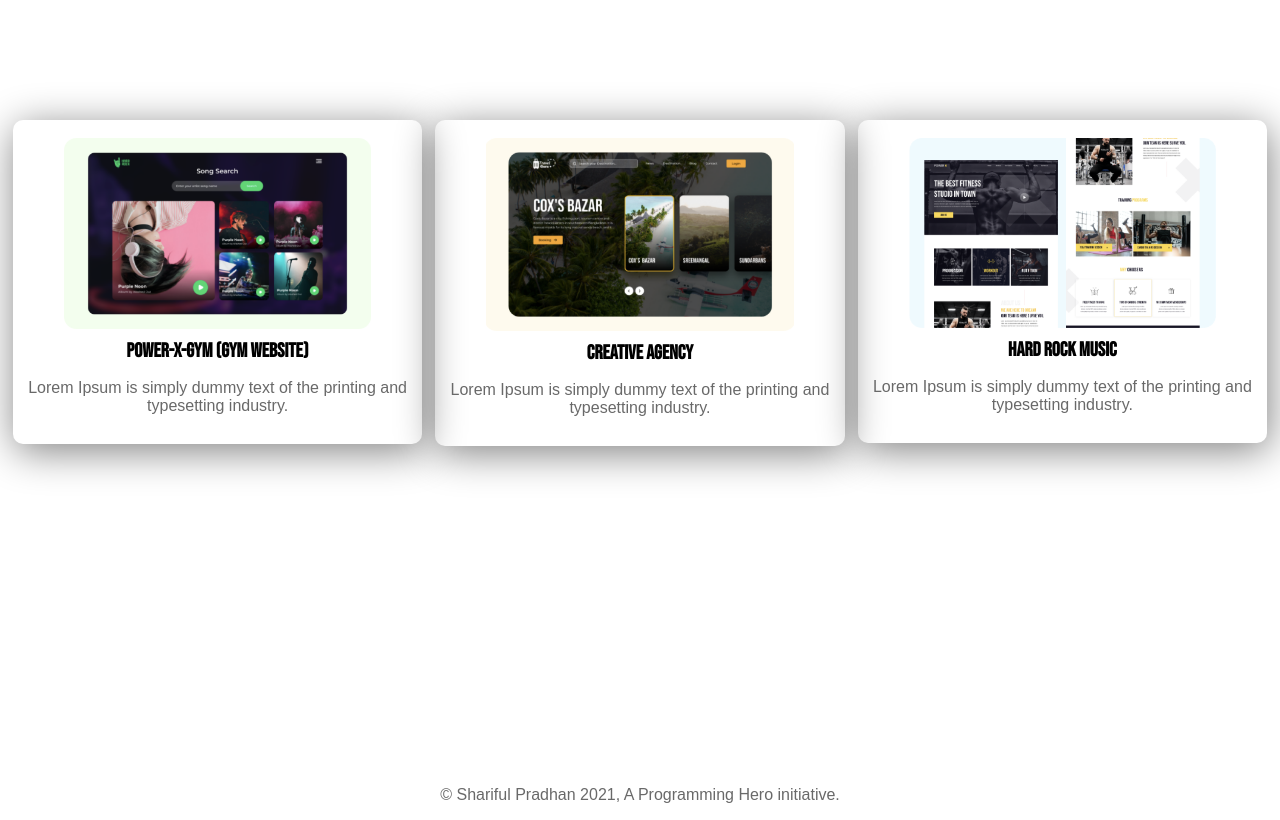
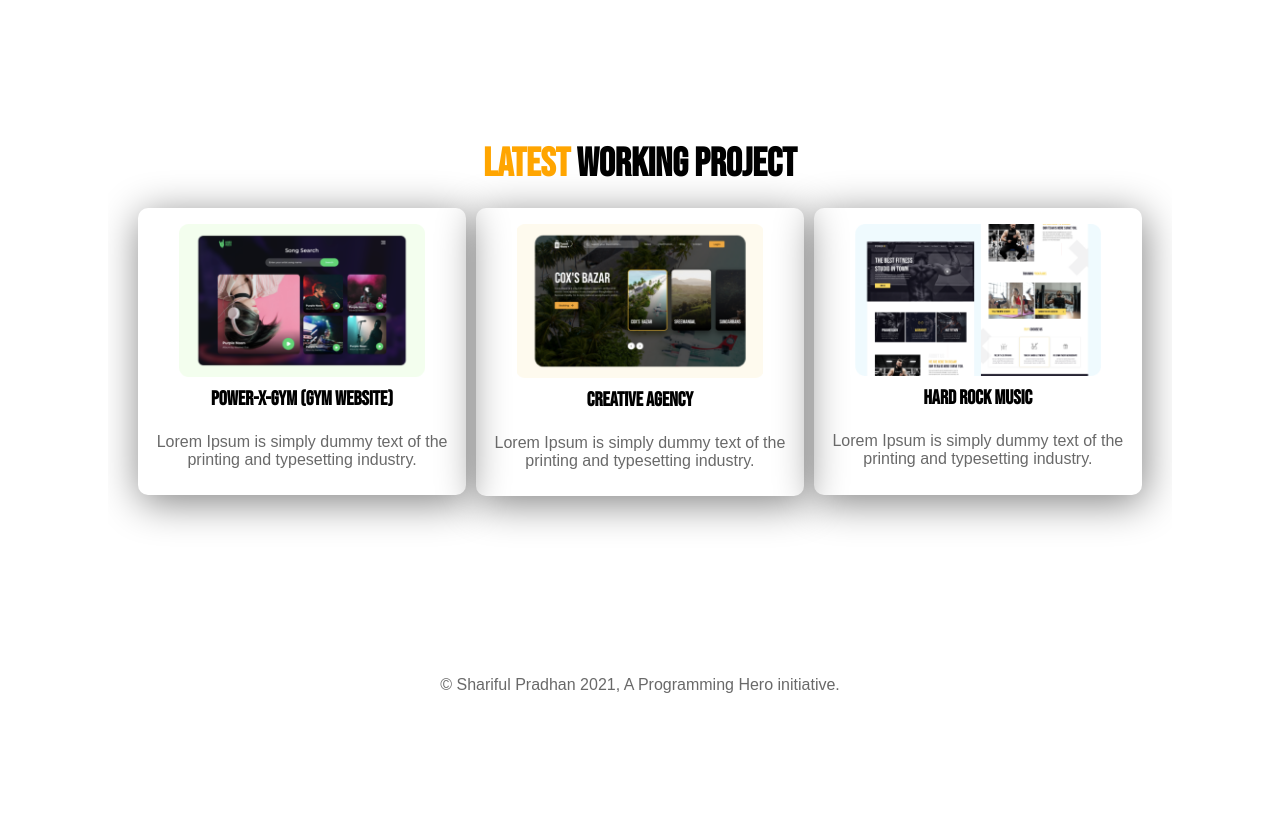
Before and after one commit to SharifulPradhan/my-web-portfolio, a plain HTML site: page index.html in a window 1280 px wide. Shown: the part 1180-2000 px from the top of the page. After the commit the page ends 1890 px from the top, so only its background shows below. Drawn offline with Linux system fonts and the light colour scheme.

Commit message:
last update

```diff
--- a/index.html
+++ b/index.html
@@ -13,7 +13,7 @@
       <h1>HELLO, I'M</h1>
       <h1 class="text-highlight">SHARIFUL PRADHAN</h1>
       <p>A full stack website developer</p>
-      <a href="https://www.linkedin.com/in/sharifulhridoy2/" class="link-button">Hire Me</a>
+      <a href="https://www.linkedin.com/in/sharifulhridoy2/" class="link-button" target="_blank">Hire Me</a>
     </div>
     <div class="half-width">
       <img src="images/profile-photo-1.png" alt="profile-photo-1">
@@ -26,10 +26,11 @@
     <div class="half-width">
       <h1>About</h1>
       <p>Lorem ipsum dolor sit amet consectetur adipisicing elit. Atque accusantium quod porro, quos molestias fuga, dolores sit dignissimos necessitatibus hic, illo recusandae doloremque corporis animi. Obcaecati placeat quas doloribus harum.</p>
-      <a href="https://www.linkedin.com/in/sharifulhridoy2/" class="link-button">Download MY CV</a>
+      <a href="https://www.linkedin.com/in/sharifulhridoy2/" class="link-button" target="_blank">Download MY CV</a>
     </div>
   </section>
   <section id="project-showcase">
+      <h1><span class="text-highlight">LATEST</span> WORKING PROJECT</h1>
       <div class="box">
         <img src="images/project-image-1.png" alt="project-image-1">
         <h1>Power-x-gym (gym website)</h1>
--- a/style.css
+++ b/style.css
@@ -32,7 +32,6 @@ p {
     border-radius: 5px;
     color: white;
     font-weight: 700;
-
 }
 
 section {
@@ -47,7 +46,17 @@ section {
 .mid-section img{
   width: 100%;
 }
+#project-showcase {
+  width: 80%;
+  margin: auto;
+  overflow: hidden;
+  padding: 20px;
+}
 
+#project-showcase h1 {
+  text-align: center;
+  padding-bottom: 2%;
+}
 
 .box {
   margin-left: 1%;
```
